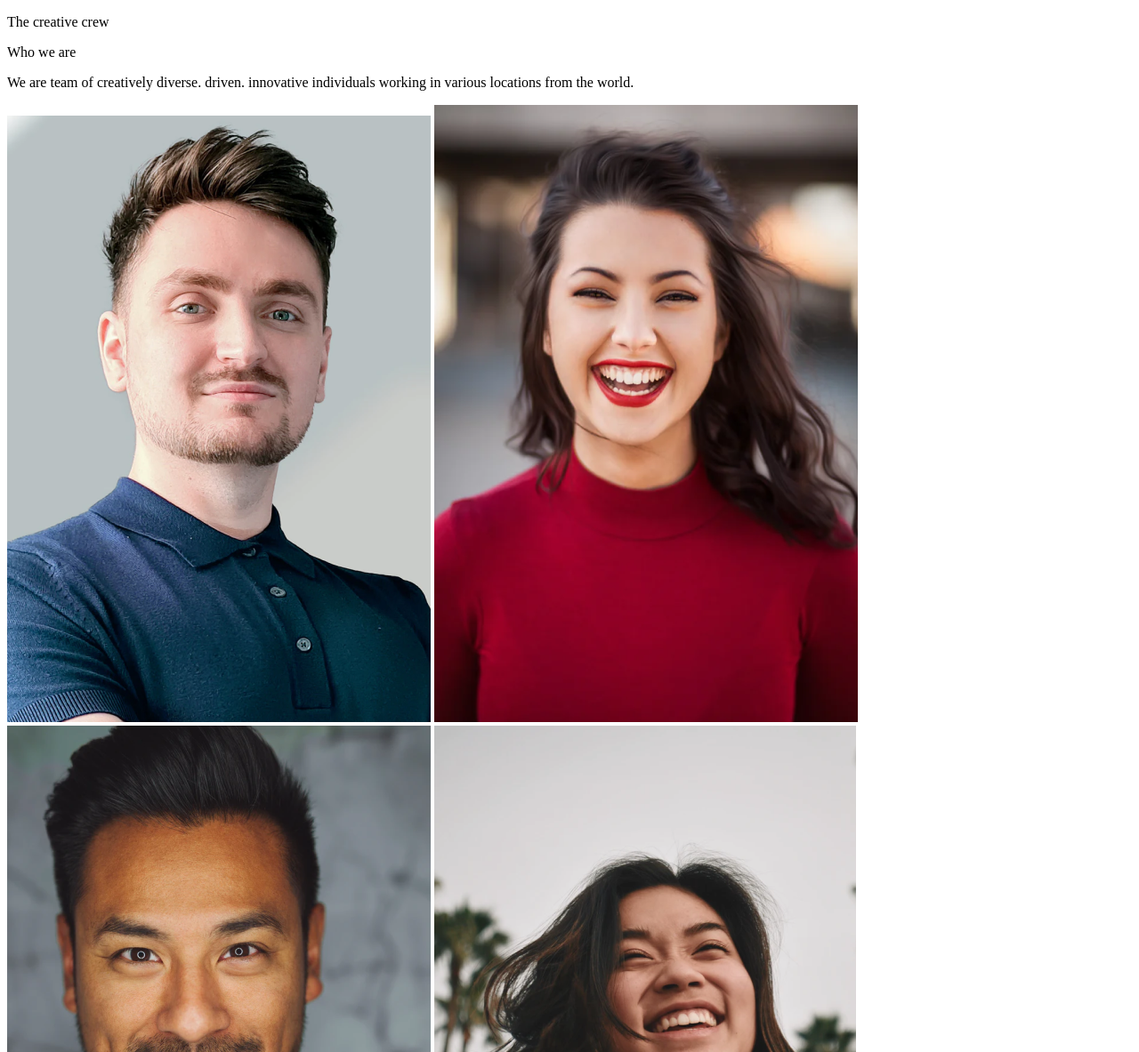
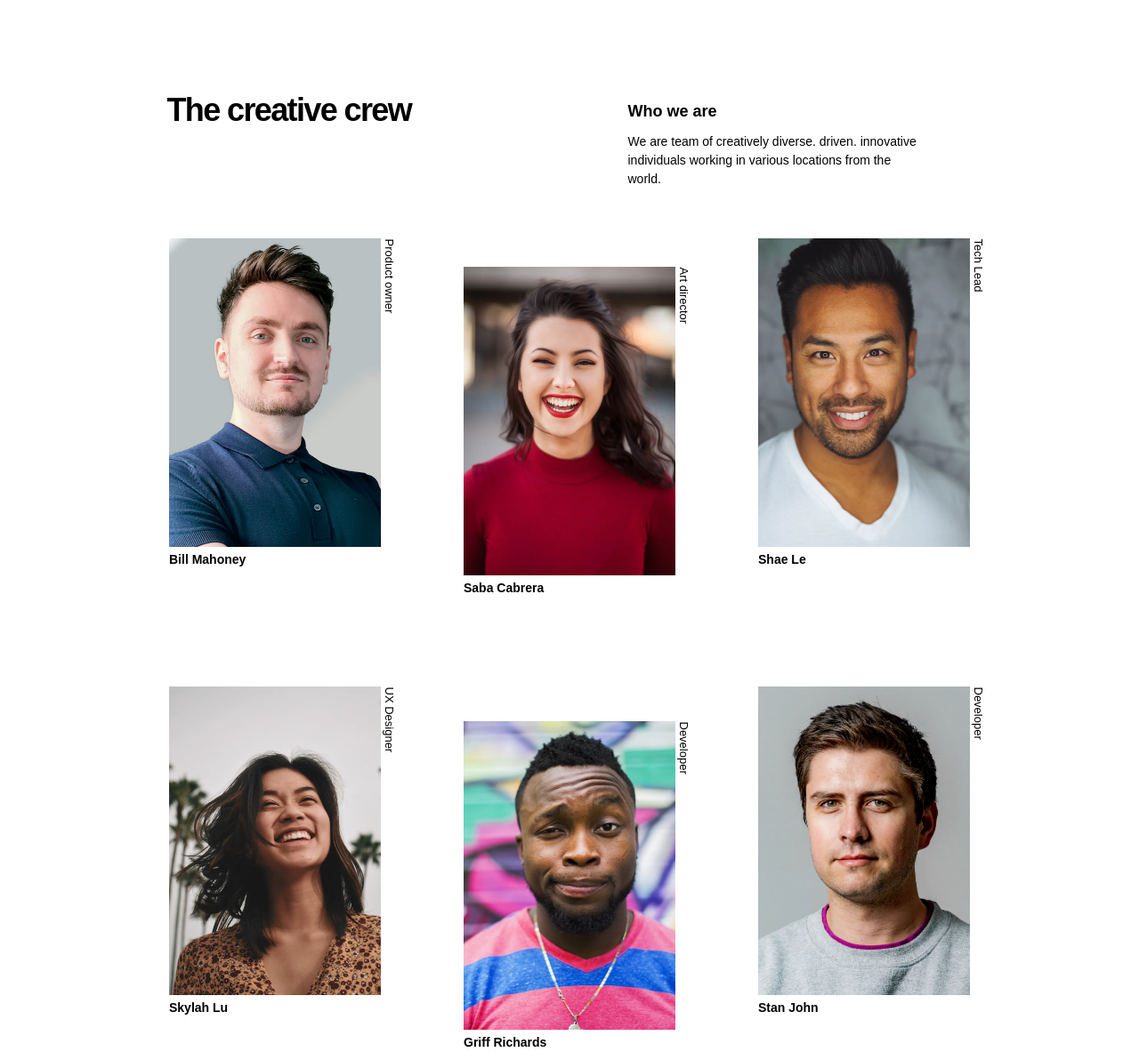
Before and after one commit to CristianO2709/my-team-page, a plain HTML site: page index.html in a window 1280 px wide. Shown: the top 1183 px of the page at 89% size. Drawn offline with Linux system fonts and the light colour scheme.

Commit message:
Se agrege el diseño de la pagina con css

```diff
--- a/css/style.css
+++ b/css/style.css
@@ -0,0 +1,225 @@
+*{
+    box-sizing: border-box;
+    margin: 0;
+    padding: 0;
+}
+
+body{
+    min-height: 100vh;
+}
+
+h1, h2, h3{
+    color: #000000;
+    text-align: left;
+}
+
+h1{
+    width: 278px;
+    height: 47px;
+    font-family: "PT Serif", sans-serif;
+    font-size: 36px;
+    font-weight: 700;
+    line-height: 48px;
+    letter-spacing: -0.045em;
+    margin: 71px 0 0 25px;
+}
+
+h2{
+    width: 117px;
+    height: 27px;
+    font-family: "Poppins", sans-serif;
+    font-size: 18px;
+    font-weight: 600;
+    line-height: 27px;
+    letter-spacing: 0em;
+    margin: 38px 0 0 25px;
+}
+
+h3{
+    width: 333px;
+    height: 87px;
+    font-family: "Poppins", sans-serif;
+    font-size: 14px;
+    font-weight: 400;
+    line-height: 21px;
+    letter-spacing: 0em;
+    margin:10px 0 0 25px ;
+}
+
+p{
+    font-family: "Poppins", sans-serif;
+    width: 128px;
+    height: 18px;
+    color: #000000;
+    font-size: 14px;
+    font-weight: 600;
+    line-height: 21px;
+    letter-spacing: 0em;
+    text-align: left;
+
+}
+
+.vertical-info{
+    position: absolute;
+    width: 130px;
+    height: 11px;
+    transform: rotate(90deg);
+    top: 60px;
+    right: -75px;
+    font-family: "PT Serif", sans-serif;
+    font-size: 13px;
+    font-weight: 400;
+    line-height: 13px;
+    letter-spacing: 0em;
+    text-align: left;
+}
+
+.vertical-info-shifted{
+    position: absolute;
+    width: 130px;
+    height: 11px;
+    transform: rotate(90deg);
+    top: 124px;
+    right: -75px;
+    font-family: "PT Serif", sans-serif;
+    font-size: 13px;
+    font-weight: 400;
+    line-height: 13px;
+    letter-spacing: 0em;
+    text-align: left;
+}
+
+.relative-container{
+    position:relative;
+}
+
+.item{
+    width: 138px;
+    height: 210px;
+}
+
+.item2, .item4, .item6{
+    margin-top: 64px;
+}
+
+.grid-container{
+    display: grid;
+    grid-template-columns: 157px 157px;
+    column-gap: 24px;
+    justify-content: space-evenly;
+    justify-items: center;
+    align-items: center;
+}
+
+footer{
+    font-family: "Montserrat" , sans-serif;
+    font-size: 14px;
+    font-weight: 600;
+    line-height: 17px;
+    letter-spacing: 0em;
+    text-align: center;
+    color: #A9A9A9;
+    margin: 134px 0 24px 0 ;
+}
+
+/* MEDIA QUERIES */
+@media screen and (min-width: 540px) {
+    .heading{
+        display: flex;
+        justify-content: space-around;
+        align-items: center;
+    }
+
+    h1{
+         margin-top: 10px;
+    }
+
+
+    h2{
+        margin-top: 112px;
+   }
+}
+
+@media screen and (min-width: 768px) {
+    .heading{
+        display: flex;
+        justify-content: space-around;
+        align-items: center;
+    }
+
+
+    h1{
+        margin-top: 10px;
+   }
+
+
+   h2{
+       margin-top: 112px;
+    }
+
+    .item5{
+        margin-top: 142px;
+    }
+
+    .item{
+        width: 188px;
+        height: 277px;
+    }
+
+    .grid-container{
+        grid-template-columns: 204px 204px 204px;
+        column-gap: 0;
+    }
+
+     .shift-highres{
+        position: absolute;
+        width: 130px;
+        height: 11px;
+        transform: rotate(90deg);
+        right: -75px;
+        top: 202px;
+        text-align: left;
+        font-family: "PT Serif", sans-serif;
+        font-size: 13px;
+        font-weight: 400;
+        line-height: 13px;
+        letter-spacing: 0em;
+    }
+}
+
+@media screen and (min-width: 967px) {
+
+    .heading{
+        display: flex;
+        justify-content: center;
+        align-items: center;
+        gap: 215px;
+    }
+
+    h1{
+        margin-top: 10px;
+   }
+
+
+   h2{
+       margin-top: 112px;
+       margin-right: 295px ;
+    }
+
+    .item5{
+        margin-top: 142px;
+    }
+
+    .item{
+        width: 238px;
+        height: 347px;
+    }
+
+    .grid-container{
+        grid-template-columns: 264px 264px 264px;
+        column-gap: 67px;
+        justify-content: center;
+        justify-items: center;
+        align-items: center;
+    }
+}
--- a/index.html
+++ b/index.html
@@ -4,32 +4,63 @@
     <meta charset="UTF-8">
     <meta name="viewport" content="width=device-width, initial-scale=1.0">
     <link rel="shortcut icon" href="/assets/images/devchallenges.png" type="image/x-icon">
+    <link rel="stylesheet" href="/css/style.css">
     <title>My Team Page</title>
 </head>
 <body>
     <header>
-        <div class="header">
-            <p>The creative crew</p>
+        <div class="heading">
+            <h1>The creative crew</h1>
             <div>
-                <p>Who we are</p>
-                <p>We are team of creatively diverse.  driven.  innovative individuals working in various locations from the world.</p>
+                <h2>Who we are</h2>
+                <h3>We are team of creatively diverse.  driven.  innovative individuals working in various locations from the world.</h3>
             </div>
         </div>
     </header>
-
-    <main>
-        <section>
-            <img src="/assets/images/photo1.png" alt="photo1">
-            <img src="/assets/images/photo2.png" alt="photo2">
-            <img src="/assets/images/photo3.png" alt="photo3">
-            <img src="/assets/images/photo4.png" alt="photo4">
-            <img src="/assets/images/photo5.png" alt="photo5">
-            <img src="/assets/images/photo6.png" alt="photo6">
-        </section>
-    </main>
-
-    <footer>
-        <p>created by alvadev - devChallenges.io</p>
-    </footer>
+    <div class="grid-container">
+        <div>
+            <div class="relative-container">
+                <img src="./assets/images/photo1.png" alt="image 1 description" class="item item1">
+                <p class="vertical-info">Product owner</p>
+            </div>
+            <p class="member">Bill Mahoney</p>
+        </div>
+        <div>
+            <div class="relative-container">
+                <img src="./assets/images/photo2.png" alt="image 2 description" class="item item2">
+                <p class="vertical-info-shifted">Art director</p>
+            </div>
+            <p class="member">Saba Cabrera</p>
+        </div>
+        <div>
+            <div class="relative-container">
+                <img src="./assets/images/photo3.png" alt="image 3 description" class="item item3">
+                <p class="vertical-info">Tech Lead</p>
+            </div>
+            <p class="member">Shae Le</p>
+        </div>
+        <div>
+            <div class="relative-container">
+                <img src="./assets/images/photo4.png" alt="image 4 description" class="item item4">
+                <p class="vertical-info-shifted">UX Designer</p>
+            </div>
+            <p class="member">Skylah Lu</p>
+        </div>
+        <div>
+            <div class="relative-container">
+                <img src="./assets/images/photo5.png" alt="image 5 description" class="item item5">
+                <p class="vertical-info shift-highres">Developer</p>
+            </div>
+            <p class="member">Griff Richards</p>
+        </div>
+        <div>
+            <div class="relative-container">
+              <img src="./assets/images/photo6.png" alt="image 6 description" class="item item6">
+              <p class="vertical-info-shifted">Developer</p>
+            </div>
+            <p class="member">Stan John</p>
+        </div>
+    </div>
+    <footer>created by alvadev - devChallenges.io</footer>
 </body>
 </html>
```
